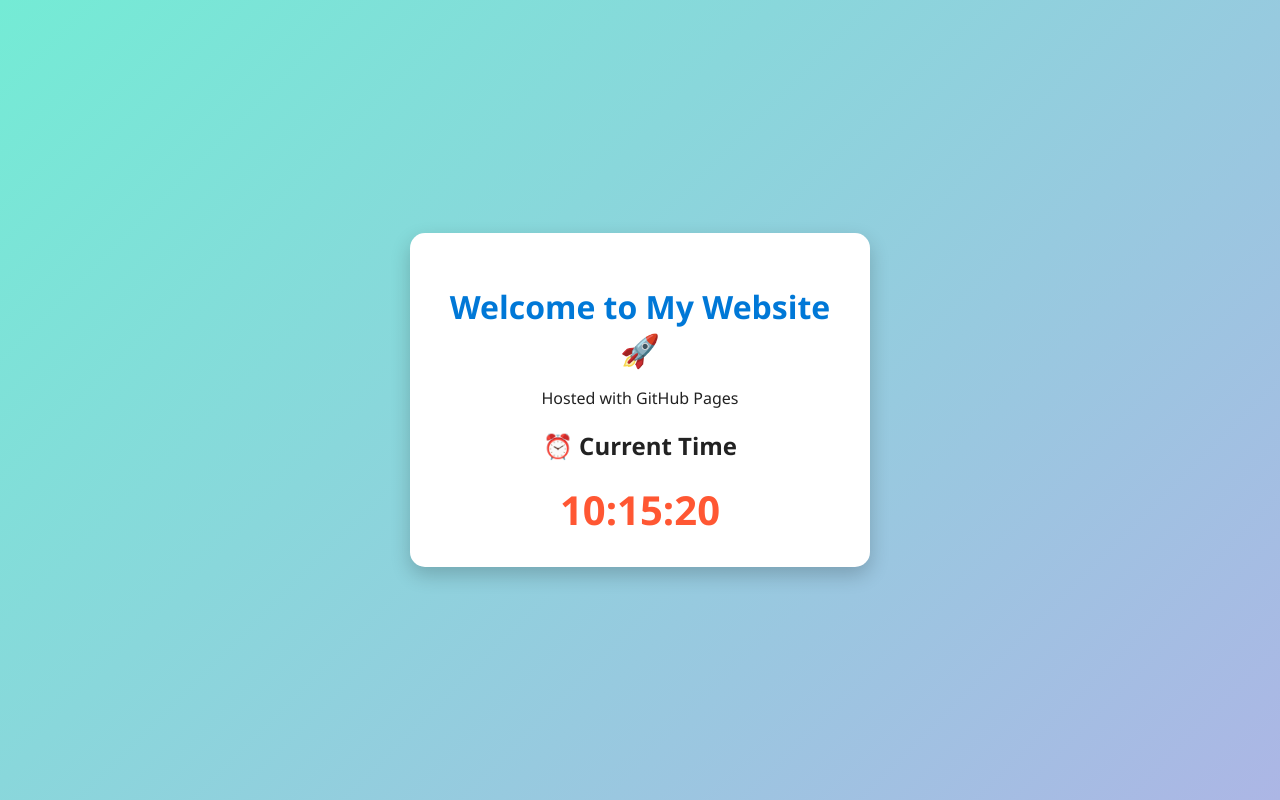
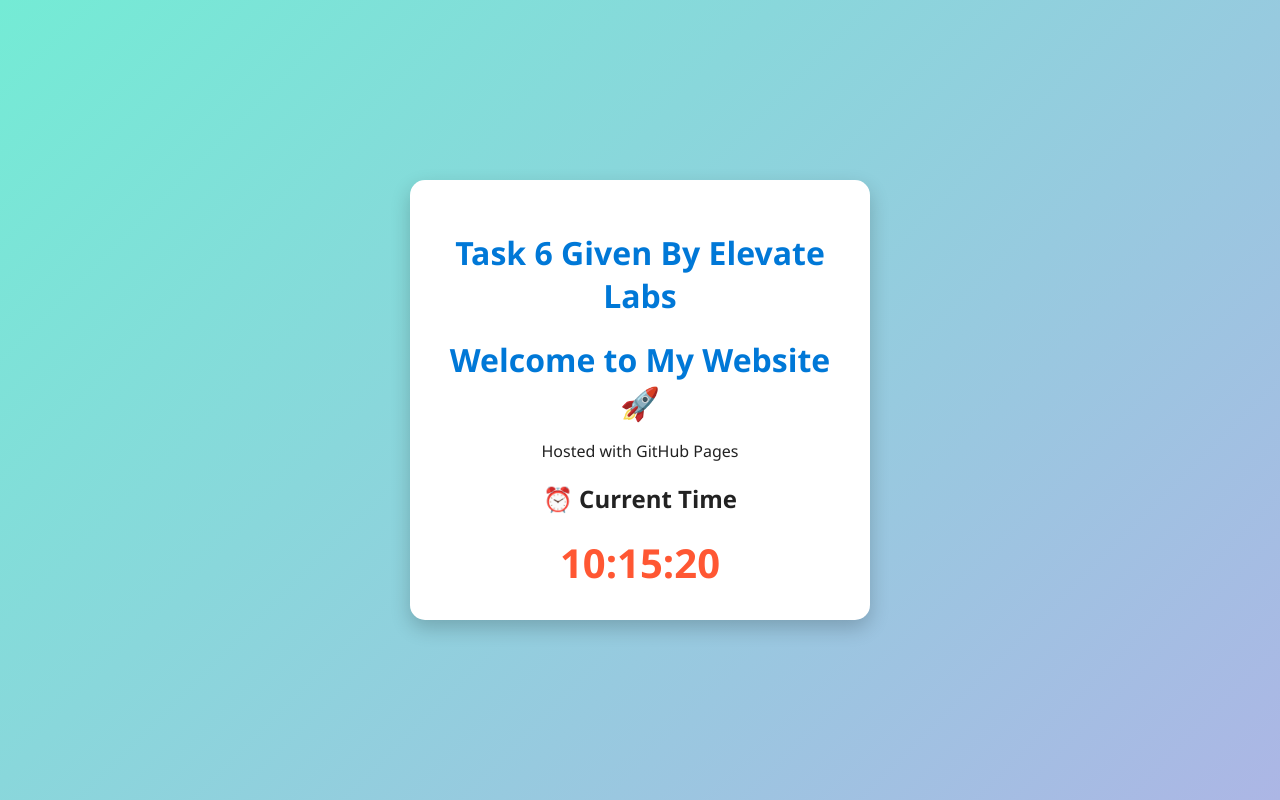
Before and after one commit to Aman-Kant-Mahto/my-static-website, a plain HTML site: page index.html in a window 1280 px wide. Drawn offline with Linux system fonts and the light colour scheme.

Commit message:
Update index.html

```diff
--- a/index.html
+++ b/index.html
@@ -8,6 +8,7 @@
 </head>
 <body>
   <div class="container">
+    <h1> Task 6 Given By Elevate Labs </h1>
     <h1>Welcome to My Website 🚀</h1>
     <p>Hosted with GitHub Pages</p>
 
```
